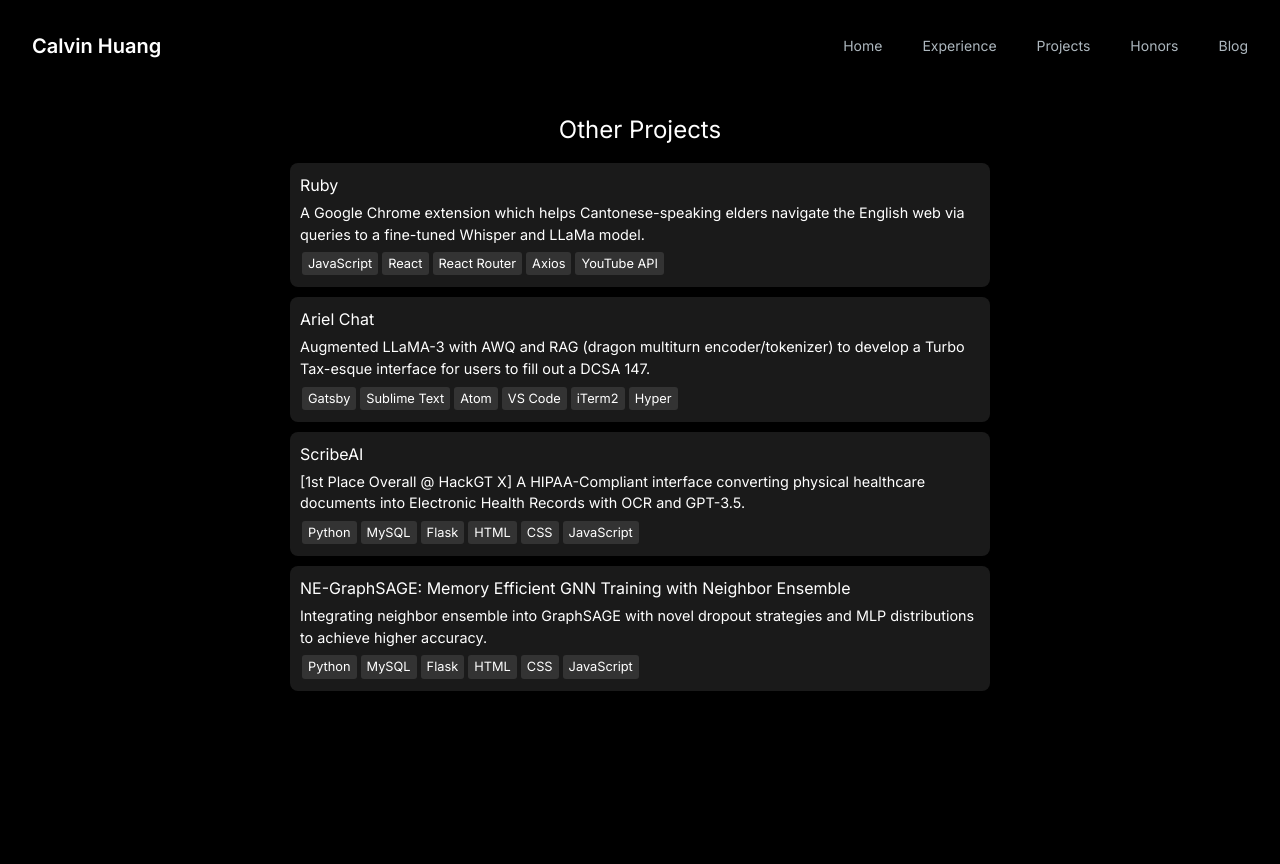
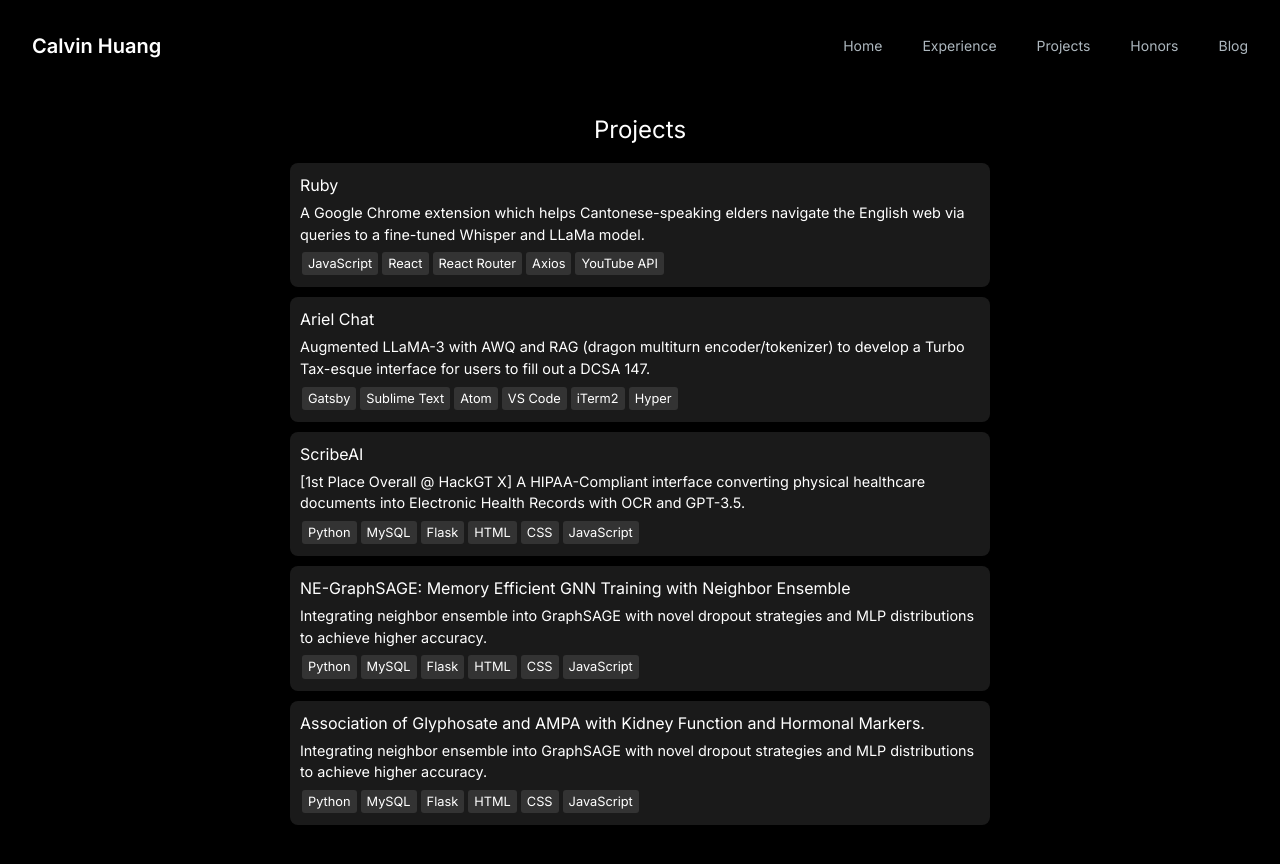
Before and after one commit to ccalvinhhuang/website, a Next.js app: page / in a window 1280 px wide. Shown: the top 864 px of the page. Built offline with nearby package versions, Linux system fonts and the light colour scheme.

Commit message:
added research exp

```diff
--- a/src/app/components/Projects.jsx
+++ b/src/app/components/Projects.jsx
@@ -84,6 +84,13 @@ const projects = [
       "Integrating neighbor ensemble into GraphSAGE with novel dropout strategies and MLP distributions to achieve higher accuracy.",
     tags: ["Python", "MySQL", "Flask", "HTML", "CSS", "JavaScript"],
   },
+  {
+    title:
+      "Association of Glyphosate and AMPA  with Kidney Function and Hormonal Markers.",
+    description:
+      "Integrating neighbor ensemble into GraphSAGE with novel dropout strategies and MLP distributions to achieve higher accuracy.",
+    tags: ["Python", "MySQL", "Flask", "HTML", "CSS", "JavaScript"],
+  },
 ];
 
 function ProjectCard({ title, description, tags }) {
@@ -108,7 +115,7 @@ export default function Projects() {
       <Head>
         <title>Projects</title>
       </Head>
-      <h1 style={titleStyle}>Other Projects</h1>
+      <h1 style={titleStyle}>Projects</h1>
       <div style={cardContainerStyle}>
         {projects.map((project) => (
           <ProjectCard
```
